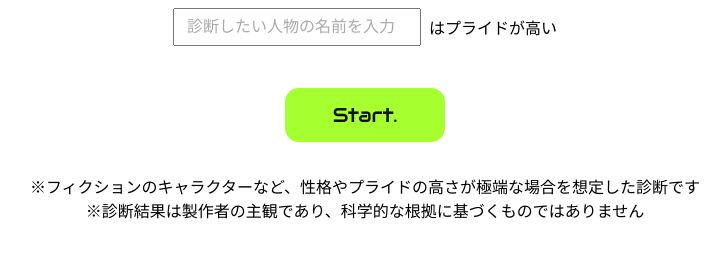
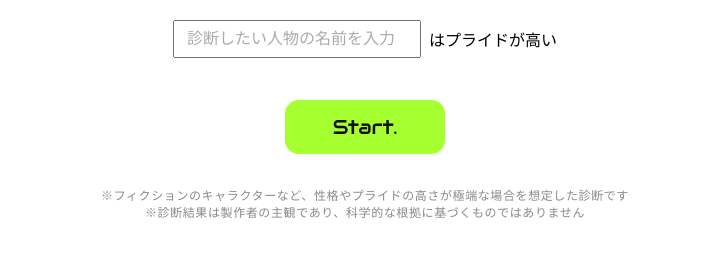
Before and after one commit to MUMUTANT/Pride-Type-Chart, a plain HTML site: page index.html in a window 1280 px wide. Shown: the part 371-628 px from the top of the page, without its empty margins (275-1001 px from the left). Drawn offline with Linux system fonts and the light colour scheme.

Commit message:
Update style.css

```diff
--- a/style.css
+++ b/style.css
@@ -57,10 +57,20 @@ body {
     background-color 0.15s ease;
 }
 
+
+.Attention {
+  font-family: "Audiowide", sans-serif;
+  letter-spacing: 0.05em;
+  color: #8a8a8a;
+  font-size: 12px;
+  margin-bottom: -10px;
+}
+
+
 .startBtn:hover {
   transform: translateY(-2px);
   box-shadow: 0 8px 20px rgba(0, 0, 0, 0.15);
-  background: #B6FF55; /* 少し明るく */
+  background: #B6FF55;
 }
 
 .startBtn:active {
```
